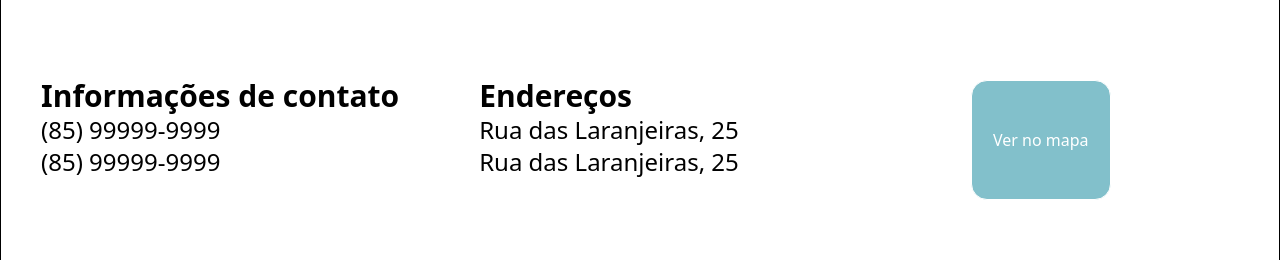
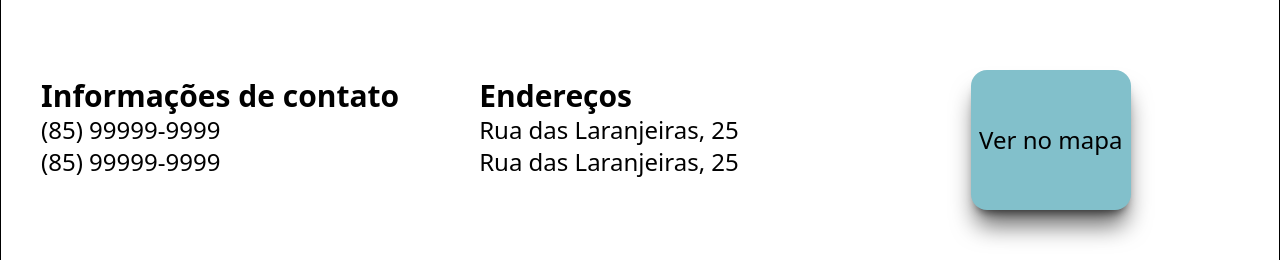
Before and after one commit to Riann472/pontes-de-cuidado, a Next.js app: page / in a window 1280 px wide. Shown: the part 496-756 px from the top of the page. Built offline with nearby package versions, Linux system fonts and the light colour scheme.

Commit message:
feat:modal

```diff
--- a/app/components/Modal.tsx
+++ b/app/components/Modal.tsx
@@ -28,7 +28,8 @@ const Modal = () => {
         </div>
         {/* Botão */}
         <div className="ml-50 flex items-center justify-center">
-          <button className="text-white bg-primary w-35 h-30 border rounded-2xl">
+          <button className="text-black text-2xl bg-primary w-40 h-35 rounded-2xl
+          shadow-xl shadow-black/60 hover:shadow-2xl active:shadow-md active:translate-y-[3px] duration-150">
             <a href="#">Ver no mapa</a>
           </button>
         </div>
```
